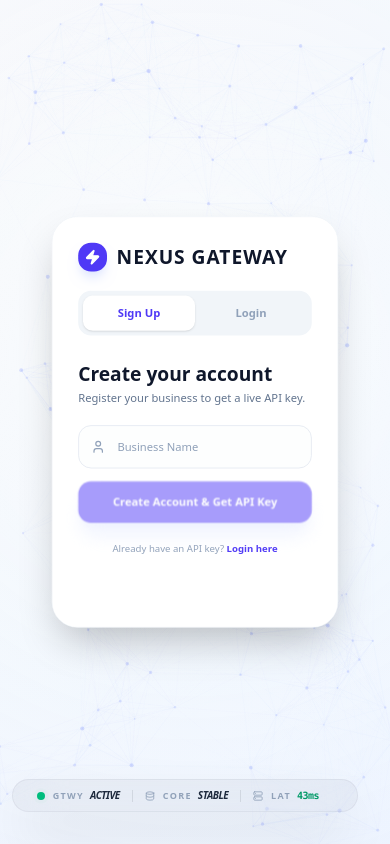
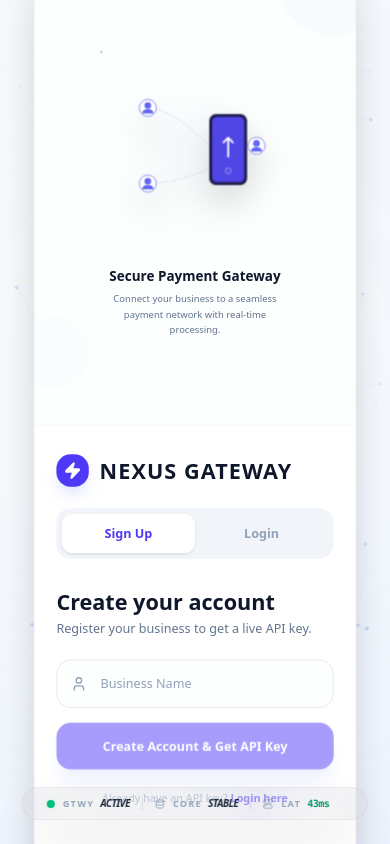
Before and after one commit to ArpitSharma4/nexus-gateway, a React (Vite) app in the folder frontend/: page / in a window 390 px wide. Built offline with nearby package versions, Linux system fonts and the light colour scheme.

Commit message:
Nexus Mobile-First: Fully responsive UI and performance optimizations

```diff
--- a/frontend/src/components/NexusBackground.tsx
+++ b/frontend/src/components/NexusBackground.tsx
@@ -25,7 +25,7 @@ type NexusBackgroundProps = {
 
 /* ── Config ─────────────────────────────────────────────────────────── */
 
-const PARTICLE_COUNT = 144
+const PARTICLE_COUNT = window.innerWidth < 768 ? 72 : 144
 const CONNECTION_DIST = 155
 const MOUSE_RADIUS = 200
 const MOUSE_FORCE = 0.014
@@ -66,9 +66,9 @@ export default function NexusBackground({ active = false, children }: NexusBackg
 
     /* ── Init particles ────────────────────────────────────────────── */
 
-    const initParticles = useCallback((w: number, h: number) => {
+    const initParticles = useCallback((w: number, h: number, count: number = PARTICLE_COUNT) => {
         const arr: Particle[] = []
-        for (let i = 0; i < PARTICLE_COUNT; i++) {
+        for (let i = 0; i < count; i++) {
             const angle = Math.random() * Math.PI * 2
             const speed = BASE_SPEED * (0.3 + Math.random() * 0.7)
             const depth = Math.random()  // 0 = far, 1 = near
@@ -250,7 +250,8 @@ export default function NexusBackground({ active = false, children }: NexusBackg
             canvas.style.width = window.innerWidth + 'px'
             canvas.style.height = window.innerHeight + 'px'
             if (particles.current.length === 0) {
-                initParticles(window.innerWidth, window.innerHeight)
+                const count = window.innerWidth < 768 ? 72 : 144
+                initParticles(window.innerWidth, window.innerHeight, count)
             }
         }
 
--- a/frontend/src/components/SystemMonitor.tsx
+++ b/frontend/src/components/SystemMonitor.tsx
@@ -17,7 +17,7 @@ export default function SystemMonitor() {
             initial={{ opacity: 0, y: 10 }}
             animate={{ opacity: 1, y: 0 }}
             transition={{ delay: 2.2, duration: 1, ease: 'easeOut' }}
-            className="fixed bottom-8 right-8 z-[100] flex items-center px-4 py-2 bg-slate-900/[0.04] backdrop-blur-xl rounded-full border border-slate-900/5 shadow-2xl select-none pointer-events-none"
+            className="fixed bottom-6 left-1/2 -translate-x-1/2 lg:left-auto lg:right-8 lg:bottom-8 lg:translate-x-0 z-[100] flex items-center px-4 py-2 bg-slate-900/[0.04] backdrop-blur-xl rounded-full border border-slate-900/5 shadow-2xl select-none pointer-events-none"
         >
             {/* Gateway Status */}
             <div className="flex items-center gap-2 px-2">
--- a/frontend/src/pages/AuthPage.tsx
+++ b/frontend/src/pages/AuthPage.tsx
@@ -166,7 +166,7 @@ export default function AuthPage({ onLogin }: Props) {
             <div className="h-screen w-screen flex items-center justify-center p-4 lg:p-8 overflow-hidden">
                 {/* ── Main Card (Full White) ────────────────────────── */}
                 <div
-                    className="group w-full max-w-5xl bg-white rounded-[32px] shadow-2xl overflow-hidden grid grid-cols-1 lg:grid-cols-2 relative scale-[0.8] sm:scale-90 lg:scale-[0.85] 2xl:scale-100 transition-all duration-500 origin-center"
+                    className="group w-full max-w-5xl bg-white rounded-[32px] shadow-2xl overflow-hidden flex flex-col lg:grid lg:grid-cols-2 relative scale-[0.9] sm:scale-95 lg:scale-[0.85] 2xl:scale-100 transition-all duration-500 origin-center"
                     style={{ border: '1px solid #f1f5f9' }}
                 >
                     {/* Vertical Divider (The "Spine") */}
@@ -177,7 +177,7 @@ export default function AuthPage({ onLogin }: Props) {
                     <div className="hidden lg:block absolute left-1/2 bottom-[12%] -translate-x-1/2 w-1.5 h-1.5 rounded-full border border-indigo-200 bg-white z-20" />
 
                     {/* ── LEFT: Form Panel ─────────────────────── */}
-                    <div className="py-8 lg:py-10 px-8 sm:px-12 lg:px-14 flex flex-col justify-center bg-white relative z-10">
+                    <div className="order-2 lg:order-1 py-8 lg:py-10 px-6 sm:px-12 lg:px-14 flex flex-col justify-center bg-white relative z-10">
                         {/* Logo */}
                         <div className="flex items-center gap-3 mb-6 lg:mb-8">
                             <div className="bg-indigo-600 text-white p-2 rounded-2xl shadow-lg shadow-indigo-100">
@@ -339,9 +339,9 @@ export default function AuthPage({ onLogin }: Props) {
                     </div>
 
                     {/* ── RIGHT: Illustration Panel ────────────── */}
-                    <div className="hidden lg:flex flex-col items-center justify-center py-8 lg:py-10 px-10 lg:px-14 relative bg-white overflow-hidden">
+                    <div className="order-1 lg:order-2 flex flex-col items-center justify-center py-6 lg:py-10 px-6 lg:px-14 relative bg-slate-50/30 lg:bg-white overflow-hidden border-b lg:border-b-0 border-slate-100">
                         {/* Illustration Content */}
-                        <div className="relative z-10 w-full mb-6 lg:mb-8">
+                        <div className="relative z-10 w-full mb-4 lg:mb-8 scale-75 sm:scale-90 lg:scale-100">
                             <NexusIllustration />
                             <div className="text-center mt-2">
                                 <h2 className="text-xl font-bold text-slate-900 mb-2">Secure Payment Gateway</h2>
@@ -352,7 +352,7 @@ export default function AuthPage({ onLogin }: Props) {
                         </div>
 
                         {/* Feature Cards Column */}
-                        <div className="w-full max-w-[320px] space-y-3 lg:space-y-4 relative z-10">
+                        <div className="hidden sm:block w-full max-w-[320px] space-y-3 lg:space-y-4 relative z-10">
                             <FeatureItem icon={Shield} title="AES-256 Encryption" desc="Bank-grade security on every transaction" />
                             <FeatureItem icon={Radio} title="Real-time Webhooks" desc="Instant payment event notifications" />
                         </div>
--- a/frontend/src/pages/DashboardPage.tsx
+++ b/frontend/src/pages/DashboardPage.tsx
@@ -108,7 +108,7 @@ export default function DashboardPage({ session, onLogout }: Props) {
 
                 <main className="max-w-7xl mx-auto px-4 sm:px-6 lg:px-8 py-8 space-y-6">
                     {/* Stats */}
-                    <div className="grid grid-cols-2 lg:grid-cols-4 gap-4">
+                    <div className="grid grid-cols-1 sm:grid-cols-2 lg:grid-cols-4 gap-4">
                         {[
                             { label: 'Total Intents', value: stats.total, icon: <CreditCard size={18} className="text-indigo-500" />, color: 'text-slate-900' },
                             { label: 'Succeeded', value: stats.succeeded, icon: <CheckCircle2 size={18} className="text-emerald-500" />, color: 'text-emerald-600' },
```
